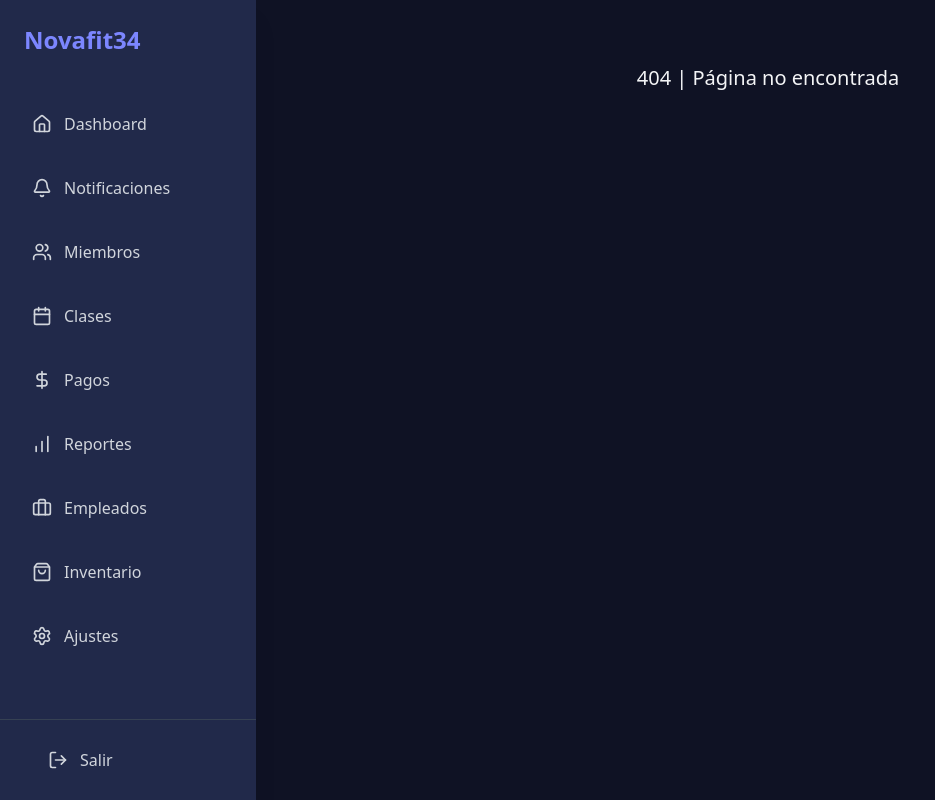
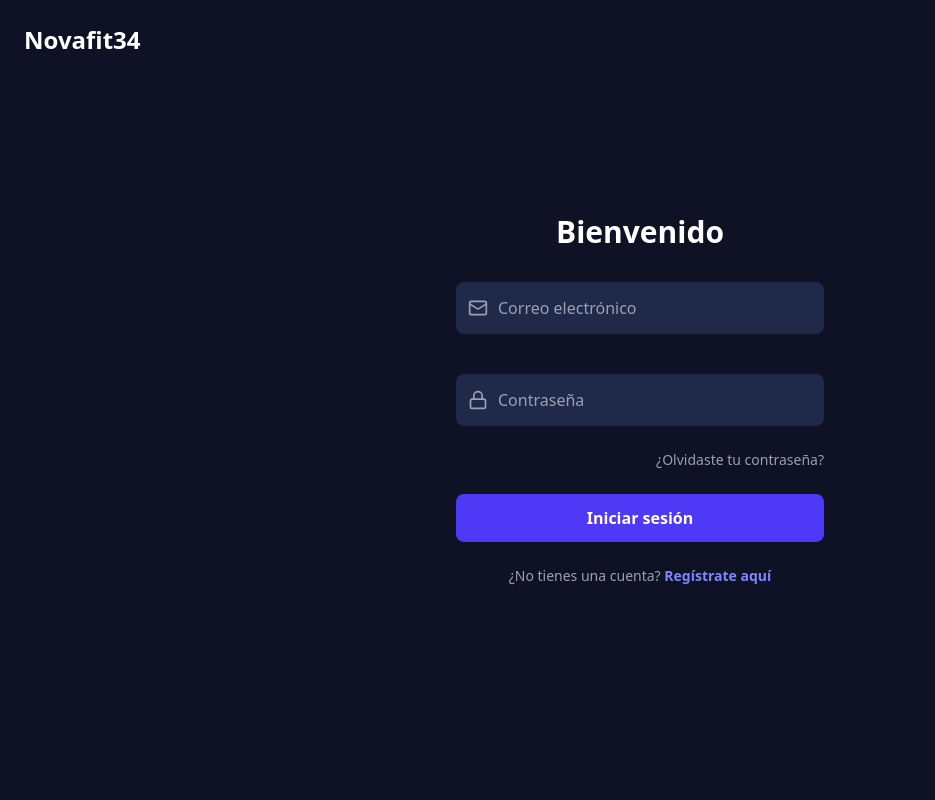
Before and after one commit to Byticode/frontend-novafit34, a React (Vite) app: page /login in a window 1280 px wide. Before the commit this address had no page. Shown: the whole page, without its empty margins (0-935 px from the left). Built offline with nearby package versions, Linux system fonts and the light colour scheme.

Commit message:
create login page

```diff
--- a/src/App.tsx
+++ b/src/App.tsx
@@ -1,6 +1,8 @@
 import React from 'react';
-import { BrowserRouter, Routes, Route, Navigate } from 'react-router-dom';
+import { BrowserRouter, Routes, Route, Navigate, useLocation } from 'react-router-dom';
+import { AuthProvider, useAuth } from './hooks/UseAuth.tsx';
 import { AdminLayout } from './layouts/AdminLayout';
+import { LoginPage } from './pages/auth/LoginPage.tsx';
 import { AdminDashboardPage } from './pages/admin/AdminDashboardPage.tsx';
 // import { NotificationsPage } from './pages/admin/NotificationsPage';
 // import { MembersPage } from './pages/admin/MembersPage';
@@ -10,42 +12,88 @@ import { AdminDashboardPage } from './pages/admin/AdminDashboardPage.tsx';
 // import { EmployeesPage } from './pages/admin/EmployeesPage';
 // import { InventoryPage } from './pages/admin/InventoryPage';
 // import { SettingsPage } from './pages/admin/SettingsPage';
-// No necesitamos las vistas de Auth por ahora
+
+// Componente para proteger las rutas privadas
+const PrivateRoute: React.FC<{ children: JSX.Element; role: 'admin' | 'coach' | 'client' }> = ({ children, role }) => {
+  const { isLoggedIn, userRole } = useAuth();
+  const location = useLocation();
+
+  if (!isLoggedIn) {
+    // Redirigir si no está logeado
+    return <Navigate to="/login" state={{ from: location }} replace />;
+  }
+
+  if (userRole !== role) {
+    // Redirigir si no tiene el rol correcto
+    return <Navigate to="/unauthorized" replace />;
+  }
+
+  return children;
+};
+
+
+const AppRoutes: React.FC = () => {
+  const { userRole } = useAuth();
+
+  return (
+    <Routes>
+      <Route path="/login" element={<LoginPage />} />
+      {/* ruta para registro y recuperación */}
+      {/* <Route path="/register" element={} /> */}
+
+      {/* Rutas Privadas del Administrador */}
+      {/* Envolvemos todas las vistas de admin en AdminLayout y PrivateRoute */}
+      <Route
+        path="/admin/*"
+        element={
+          <PrivateRoute role="admin">
+            <AdminLayout>
+              <Routes>
+                <Route path="dashboard" element={<AdminDashboardPage />} />
+                {/* <Route path="members" element={<MembersPage />} /> */}
+                {/* <Route path="classes" element={<ClassesPage />} /> */}
+                {/* <Route path="payments" element={<PaymentsPage />} /> */}
+                {/* <Route path="reports" element={<ReportsPage />} /> */}
+                {/* <Route path="employees" element={<EmployeesPage />} /> */}
+                {/* <Route path="inventory" element={<InventoryPage />} /> */}
+                {/* <Route path="notifications" element={<NotificationsPage />} /> */}
+                {/* <Route path="settings" element={<SettingsPage />} /> */}
+                <Route path="*" element={<Navigate to="/unauthorized" replace />} />
+              </Routes>
+            </AdminLayout>
+          </PrivateRoute>
+        }
+      />
+
+      {/* Redirección inicial al dashboard */}
+      <Route
+        path="/"
+        element={
+          userRole ? (
+            <Navigate to={`/${userRole}/dashboard`} replace />
+          ) : (
+            <Navigate to="/login" replace />
+          )
+        }
+      />
+
+      {/* Página de "No autorizado" */}
+      <Route path="/unauthorized" element={
+        <div className="bg-bg-primary min-h-screen flex items-center justify-center text-white text-3xl font-bold">
+          No autorizado
+        </div>
+      } />
+
+    </Routes>
+  );
+};
 
 const App: React.FC = () => {
   return (
-    // 1. Envuelve toda la aplicación con BrowserRouter para el enrutamiento
     <BrowserRouter>
-      {/*
-        2. En Modo Desarrollo, siempre renderizamos el AdminLayout.
-          Esto simula que el usuario ya ha iniciado sesión como Admin.
-      */}
-      <AdminLayout>
-        {/*
-          3. Las rutas dentro del Layout son las específicas del Admin.
-            Usaremos el prefijo '/admin' para organizarlas.
-        */}
-        <Routes>
-          {/* Ruta principal que redirige al dashboard */}
-          <Route path="/" element={<Navigate to="/admin/dashboard" replace />} />
-
-          {/* Vistas principales del Administrador */}
-          <Route path="/admin/dashboard" element={<AdminDashboardPage />} />
-          {/* <Route path="/admin/notifications" element={<NotificationsPage />} /> */}
-          {/* <Route path="/admin/members" element={<MembersPage />} /> */}
-          {/* <Route path="/admin/classes" element={<ClassesPage />} /> */}
-          {/* <Route path="/admin/payments" element={<PaymentsPage />} /> */}
-          {/* <Route path="/admin/reports" element={<ReportsPage />} /> */}
-          {/* <Route path="/admin/employees" element={<EmployeesPage />} /> */}
-          {/* <Route path="/admin/inventory" element={<InventoryPage />} /> */}
-          {/* <Route path="/admin/settings" element={<SettingsPage />} /> */}
-
-          {/* Opcional: Manejo de rutas no encontradas (404) */}
-          <Route path="*" element={
-            <div className="p-8 text-center text-xl">404 | Página no encontrada</div>
-          } />
-        </Routes>
-      </AdminLayout>
+      <AuthProvider>
+        <AppRoutes />
+      </AuthProvider>
     </BrowserRouter>
   );
 };
--- a/src/components/admin/MobileMenuModal.tsx
+++ b/src/components/admin/MobileMenuModal.tsx
@@ -51,7 +51,7 @@ export const MobileMenuModal: React.FC<MobileMenuModalProps> = ({ isOpen, onClos
 
         {/* Opción Salir (Logout) */}
         <div className="p-4 border-t border-gray-700 mt-4" onClick={onClose}>
-          <NavItem name="Salir" href="/logout" icon={LogOut} isLogout={true} />
+          <NavItem name="Salir" href="/login" icon={LogOut} isLogout={true} />
         </div>
 
       </div>
--- a/src/components/admin/Sidebar.tsx
+++ b/src/components/admin/Sidebar.tsx
@@ -27,7 +27,7 @@ export const Sidebar: React.FC = () => {
       </nav>
       {/* Opción Salir (Logout) */}
       <div className="px-4 py-1 border-t border-gray-700">
-        <NavItem name="Salir" href="/logout" icon={LogOut} isLogout={true} />
+        <NavItem name="Salir" href="/login" icon={LogOut} isLogout={true} />
       </div>
     </div>
   );
--- /dev/null
+++ b/src/hooks/UseAuth.tsx
@@ -0,0 +1,41 @@
+import React, { createContext, useContext, useState } from 'react';
+
+type Role = 'admin' | 'coach' | 'client' | null;
+
+interface AuthContextType {
+  userRole: Role;
+  login: (role: Role) => void;
+  logout: () => void;
+  isLoggedIn: boolean;
+}
+
+const AuthContext = createContext<AuthContextType | undefined>(undefined);
+
+export const AuthProvider: React.FC<React.PropsWithChildren<{}>> = ({ children }) => {
+  const [userRole, setUserRole] = useState<Role>(null);
+  const isLoggedIn = userRole !== null;
+
+  const login = (role: Role) => {
+    // Aquí se guardaría el token o la sesión
+    setUserRole(role);
+  };
+
+  const logout = () => {
+    // Aquí se limpiaría el token o la sesión
+    setUserRole(null);
+  };
+
+  return (
+    <AuthContext.Provider value={{ userRole, login, logout, isLoggedIn }}>
+      {children}
+    </AuthContext.Provider>
+  );
+};
+
+export const useAuth = () => {
+  const context = useContext(AuthContext);
+  if (context === undefined) {
+    throw new Error('useAuth must be used within an AuthProvider');
+  }
+  return context;
+};
--- /dev/null
+++ b/src/pages/auth/LoginPage.tsx
@@ -0,0 +1,119 @@
+import React, { useState } from 'react';
+import { useNavigate } from 'react-router-dom';
+import { Mail, Lock, Check } from 'lucide-react';
+import { useAuth } from '../../hooks/UseAuth.tsx';
+
+const DUMMY_USERS = {
+  'admin@novafit.com': { password: 'password123', role: 'admin' },
+  'coach@novafit.com': { password: 'password123', role: 'coach' },
+  'client@novafi.com': { password: 'password123', role: 'client' },
+};
+
+export const LoginPage: React.FC = () => {
+  const [email, setEmail] = useState('');
+  const [password, setPassword] = useState('');
+  const [rememberMe, setRememberMe] = useState(false);
+  const [errors, setErrors] = useState({ email: '', password: '', form: '' });
+  const navigate = useNavigate();
+  const { login } = useAuth();
+
+  const handleLogin = (e: React.FormEvent) => {
+    e.preventDefault();
+
+    let newErrors = { email: '', password: '', form: '' };
+    let hasError = false;
+
+    if (!email) {
+      newErrors.email = 'El correo no puede estar vacío.';
+      hasError = true;
+    }
+    if (!password) {
+      newErrors.password = 'La contraseña no puede estar vacía.';
+      hasError = true;
+    }
+
+    setErrors(newErrors);
+
+    if (hasError) return;
+
+    // Simulación de validación de credenciales
+    const user = DUMMY_USERS[email as keyof typeof DUMMY_USERS];
+
+    if (user && user.password === password) {
+      login(user.role);
+      navigate(`/admin/dashboard`, { replace: true });
+    } else {
+      newErrors.form = 'Correo o Contraseña incorrecta.';
+      setErrors(newErrors);
+    }
+  };
+
+  return (
+    <div className="min-h-screen bg-bg-primary flex flex-col items-center justify-center p-4">
+      <div className="absolute top-6 left-6 flex justify-center mb-6">
+        <span className="text-2xl font-bold text-white">Novafit34</span>
+      </div>
+      <div className="p-6 md:p-10 w-full max-w-md">
+        <h2 className="text-center text-3xl font-bold text-white mb-8">
+          Bienvenido
+        </h2>
+        <form onSubmit={handleLogin} className="space-y-6">
+          {/* Campo de Correo/Usuario */}
+          <div className="relative mb-10">
+            <Mail className="absolute left-3 top-1/2 -translate-y-1/2 text-gray-400" size={20} />
+            <input
+              type="email"
+              placeholder="Correo electrónico"
+              value={email}
+              onChange={(e) => setEmail(e.target.value)}
+              className={`w-full p-3 pl-10 rounded-lg bg-blue-primary text-white placeholder-gray-400 border-2 ${
+                errors.email ? 'border-red-500' : 'border-transparent'
+              } focus:outline-none focus:ring-2 focus:ring-indigo-500`}
+            />
+            {errors.email && <p className="absolute -bottom-6 text-xs text-red-500">{errors.email}</p>}
+          </div>
+
+          {/* Campo de Contraseña */}
+          <div className="relative">
+            <Lock className="absolute left-3 top-1/2 -translate-y-1/2 text-gray-400" size={20} />
+            <input
+              type="password"
+              placeholder="Contraseña"
+              value={password}
+              onChange={(e) => setPassword(e.target.value)}
+              className={`w-full p-3 pl-10 rounded-lg bg-blue-primary text-white placeholder-gray-400 border-2 ${
+                errors.password ? 'border-red-500' : 'border-transparent'
+              } focus:outline-none focus:ring-2 focus:ring-indigo-500`}
+            />
+            {errors.password && <p className="absolute -bottom-6 text-xs text-red-500">{errors.password}</p>}
+          </div>
+
+          {/* Enlace de Olvidó la Contraseña */}
+          <div className="flex justify-end">
+            <a href="/forgot-password" className="text-sm font-medium text-gray-400 hover:text-indigo-400">
+              ¿Olvidaste tu contraseña?
+            </a>
+          </div>
+
+          {/* Mensaje de error general */}
+          {errors.form && <p className="text-sm text-red-500 text-center">{errors.form}</p>}
+
+          {/* Botón de Login */}
+          <button
+            type="submit"
+            className="w-full bg-indigo-600 text-white font-bold py-3 px-4 rounded-lg hover:bg-indigo-700 transition-colors hover:cursor-pointer"
+          >
+            Iniciar sesión
+          </button>
+        </form>
+
+        {/* Enlace para ir a la página de registro */}
+        <div className="text-center mt-6">
+          <p className="text-sm text-gray-400">
+            ¿No tienes una cuenta? <a href="/register" className="text-indigo-400 hover:text-indigo-500 font-bold">Regístrate aquí</a>
+          </p>
+        </div>
+      </div>
+    </div>
+  );
+};
```
